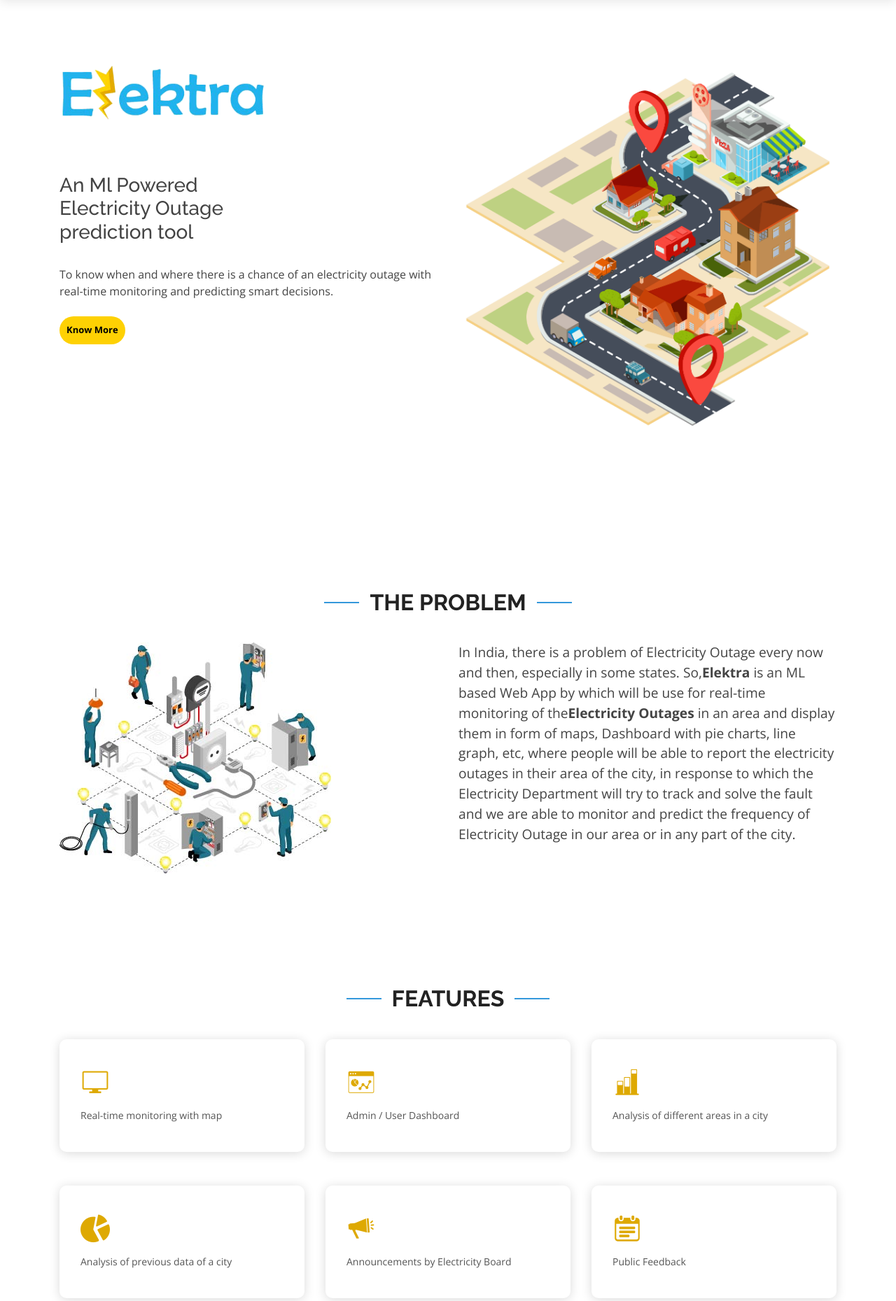
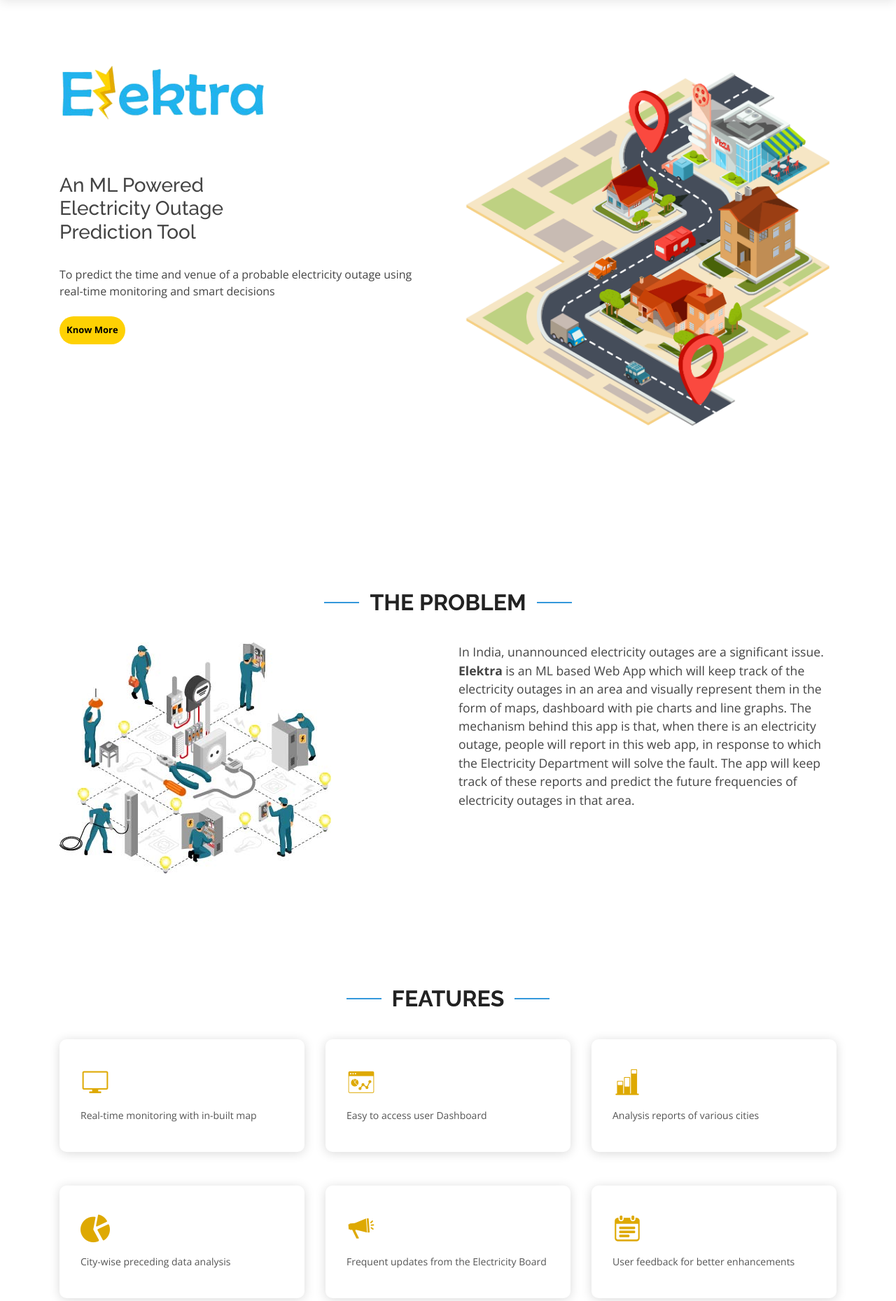
Before and after one commit to khannakshat7/Elektra, a Django app: page / in a window 1280 px wide. Shown: the part 70-1929 px from the top of the page at 70% size. Run offline with Django 3.2, Linux system fonts and the light colour scheme; some libraries are stand-ins or nearby versions.

Commit message:
Modification of the webpage content

```diff
--- a/templates/index.html
+++ b/templates/index.html
@@ -15,12 +15,10 @@
           <p style="text-align: left;">
             <br>
 
-            <h3>An Ml Powered <br>Electricity Outage<br> prediction tool</h3>
+            <h3>An ML Powered <br>Electricity Outage<br> Prediction Tool</h3>
             <br>
 
-            To know when and where there is a chance of an electricity outage with real-time monitoring and predicting
-            smart
-            decisions.
+            To predict the time and venue of a probable electricity outage using real-time monitoring and smart decisions
 
             <br>
             <br>
@@ -75,19 +73,11 @@
         </div>
 
         <div class="col-lg-6">
-          <p style="font-size: 1.2rem;">In India, there is a problem of Electricity Outage every now and then,
-            especially
-            in some states.
-            So,<b>Elektra</b> is an ML based Web App by which will be use for real-time monitoring of the<b>Electricity
-              Outages</b> in an area and
-            display them in form of maps, Dashboard with pie charts, line graph, etc, where people will be able to
-            report the
-            electricity outages in their area of the city, in response
-            to
-            which the
-            Electricity Department will try to track and solve the fault and we are able to monitor and predict the
-            frequency of
-            Electricity Outage in our area or in any part of the city.
+          <p style="font-size: 1.1rem;">In India, unannounced electricity outages are a significant issue.
+            <b>Elektra</b> is an ML based Web App which will keep track of the electricity outages in an area and
+            visually represent them in the form of maps, dashboard with pie charts and line graphs. The mechanism behind this app is that,
+            when there is an electricity outage, people will report in this web app, in response to which the Electricity Department will solve the fault.
+           The app will keep track of these reports and predict the future frequencies of electricity outages in that area.
 
 
           </p>
@@ -112,7 +102,7 @@
           <div class="icon-box">
             <i class="icofont-computer"></i>
 
-            <p>Real-time monitoring with map
+            <p>Real-time monitoring with in-built map
 
             </p>
           </div>
@@ -121,7 +111,7 @@
           <div class="icon-box">
             <i class="icofont-dashboard-web"></i>
 
-            <p>Admin / User Dashboard
+            <p>Easy to access user Dashboard
             </p>
           </div>
         </div>
@@ -129,7 +119,7 @@
           <div class="icon-box">
             <i class="icofont-bars"></i>
 
-            <p>Analysis of different areas in a city
+            <p>Analysis reports of various cities
             </p>
           </div>
         </div>
@@ -148,7 +138,7 @@
           <div class="icon-box">
             <i class="icofont-chart-pie"></i>
 
-            <p>Analysis of previous data of a city
+            <p>City-wise preceding data analysis
 
 
 
@@ -159,7 +149,7 @@
           <div class="icon-box">
             <i class="icofont-bullhorn"></i>
 
-            <p>Announcements by Electricity Board
+            <p>Frequent updates from the Electricity Board
             </p>
           </div>
         </div>
@@ -167,7 +157,7 @@
           <div class="icon-box">
             <i class="icofont-tasks-alt"></i>
 
-            <p>Public Feedback
+            <p>User feedback for better enhancements
             </p>
           </div>
         </div>
@@ -200,8 +190,7 @@
           <div class="icon-box">
             <i class="icofont-computer"></i>
 
-            <p>Anyone can easily create an account on our platform & can easily monitor,report & track the
-              Outage activity in their respective area.
+            <p>User-friendly account management and easy to analyse data representation of electricity outages
 
             </p>
           </div>
@@ -210,16 +199,14 @@
           <div class="icon-box">
             <i class="icofont-image"></i>
 
-            <p>The user’s visual experience of this web application is very unique.We are able to real-time monitor and
-              track the outage.</p>
+            <p>Unique visual experience for the user. Real-time tracking and monitoring of electricity outages</p>
           </div>
         </div>
         <div class="col-lg-4 mt-4 mt-lg-0">
           <div class="icon-box">
             <i class="icofont-tasks-alt"></i>
 
-            <p>Not only for the normal people but, this application is very useful for Industries and Educational
-              Institutions.
+            <p>Highly beneficial for industries and educational institutions which depend largely upon electricity
             </p>
           </div>
         </div>
```
